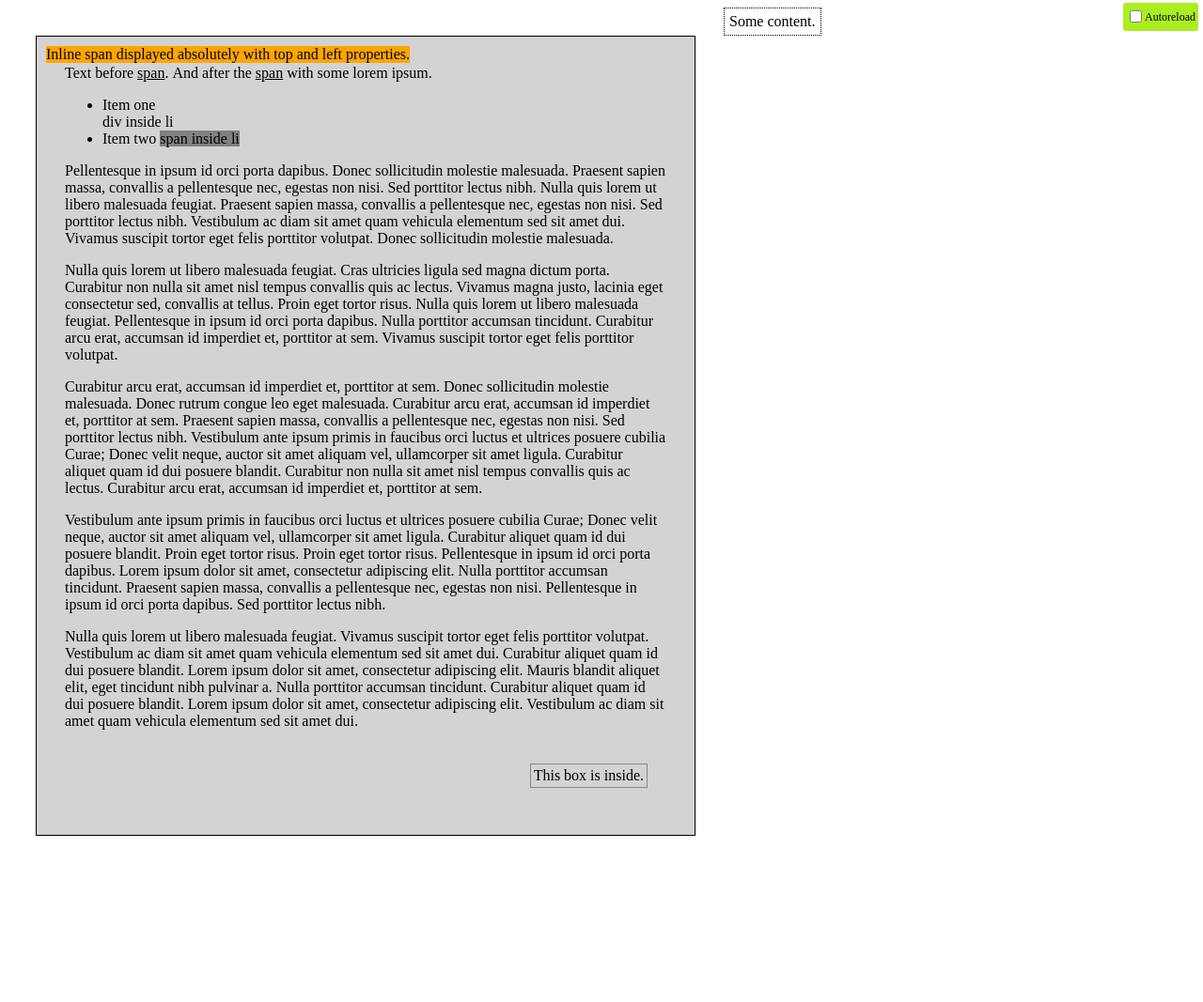
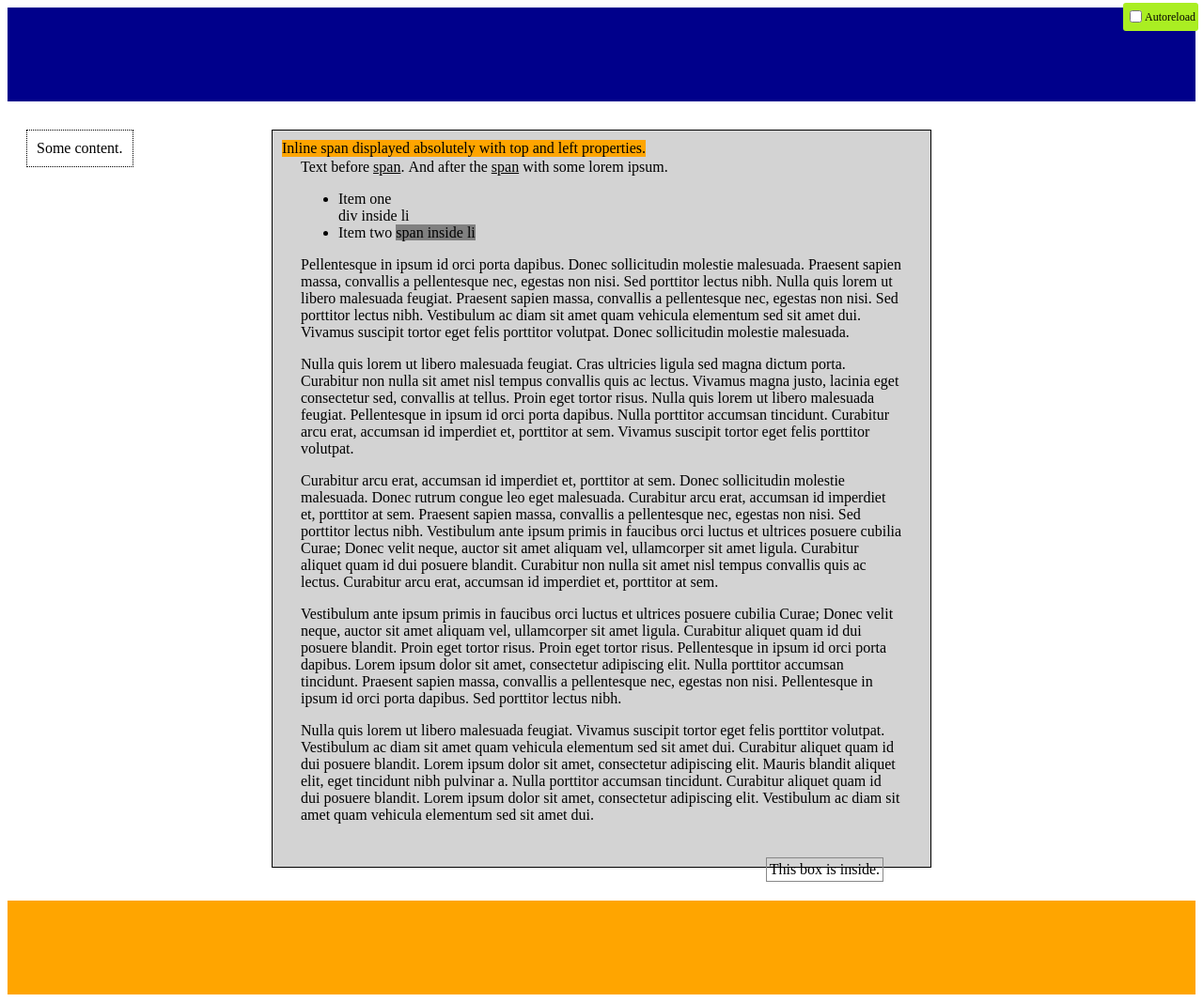
Before and after one commit to wranvaud/htmlcssjs, a plain HTML site: page index.html in a window 1280 px wide. Shown: the whole page at 94% size. Before the commit the page ends 920 px from the top, so only its background shows below. Drawn offline with Linux system fonts and the light colour scheme.

Commit message:
Restructuring code

```diff
--- a/index.html
+++ b/index.html
@@ -1,13 +1,22 @@
 <html>
   <head>
     <script src="scripts.js"></script>
-    <link rel="stylesheet" href="styles.css">
+    <link rel="stylesheet" href="styles.css" media="screen">
   </head>
   <body>
+
     <div id="checkreload">
       <input type="checkbox" name="autoreload" value="on">Autoreload</input>
     </div>
-    <div class="box">
+
+    <div id="header">
+    </div>
+
+    <div class="sidebar">
+      Some content.
+    </div>
+
+    <div class="main">
     Text before <u>span</u>.
       <span class="repositioned">Inline span displayed absolutely with top and left properties.</span>
       And after the <u>span</u> with some lorem ipsum.
@@ -24,8 +33,9 @@
         This box is inside.
       </div>
     </div>
-    <div class="content">
-      Some content.
+
+    <div id="footer">
     </div>
+
   </body>
 </html>
--- a/styles.css
+++ b/styles.css
@@ -19,22 +19,37 @@ span {
   position: relative;
 }
 
-.box {
+#header {
+  background-color: darkblue;
+  height: 100px;
+}
+
+.sidebar {
+  border: dotted 1px #000;
+  margin: 30px 0 0 20px;
+  padding: 10px;
+  display: block;
+  position: relative;
+  float: left;
+}
+
+.main {
   background-color: lightgray;
-  margin: 30px;
+  margin: 30px auto;
   padding: 30px;
   border: 1px solid #000;
   position: relative;
-  display: inline-block;
+  display: block;
   max-width: 50vw;
-  float: left;
 }
+
 .repositioned {
   background-color: orange;
   position: absolute;
   top: 10px;
   left: 10px;
 }
+
 .inside-box {
   display: inline-block;
   margin: 20px;
@@ -42,10 +57,11 @@ span {
   border: #888 solid 1px;
   float: right;
 }
-.content {
-  border: dotted 1px #000;
-  padding: 5px;
-  display: inline-block;
-  position: absolute;
-  float: right;
+
+#footer {
+  background-color: orange;
+  background-position: bottom;
+  height: 100px;
+  display: block;
+  clear: both;
 }
```
Lines whose indentation alone changed are shown as unchanged.
